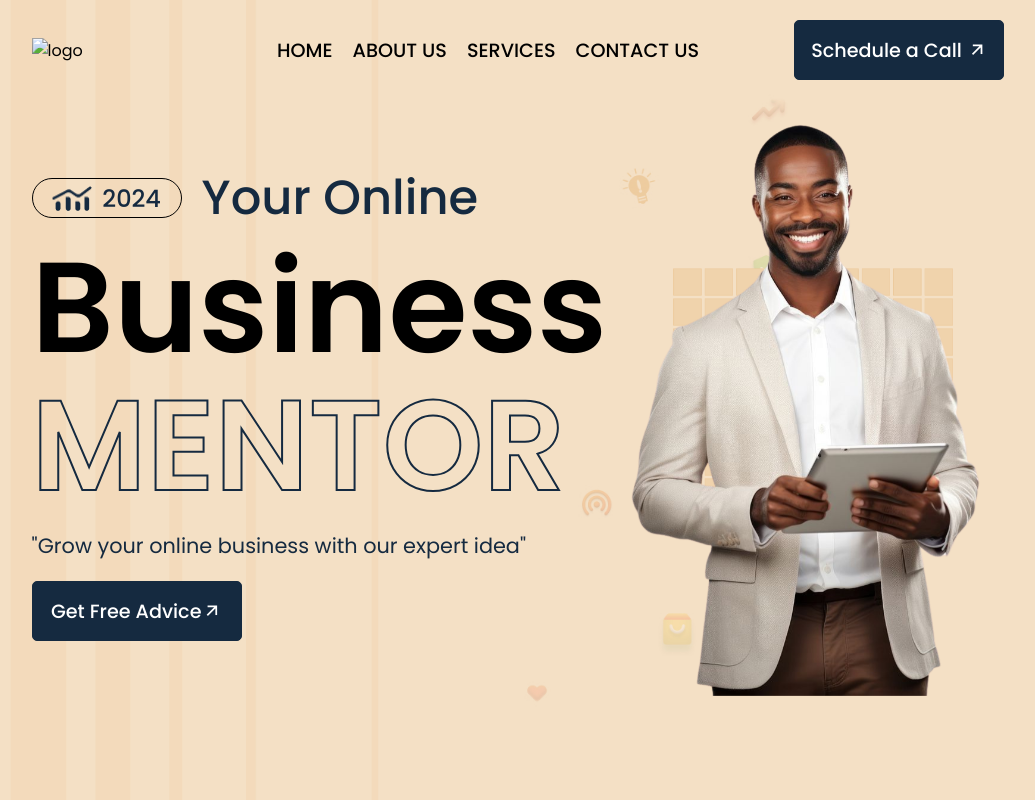
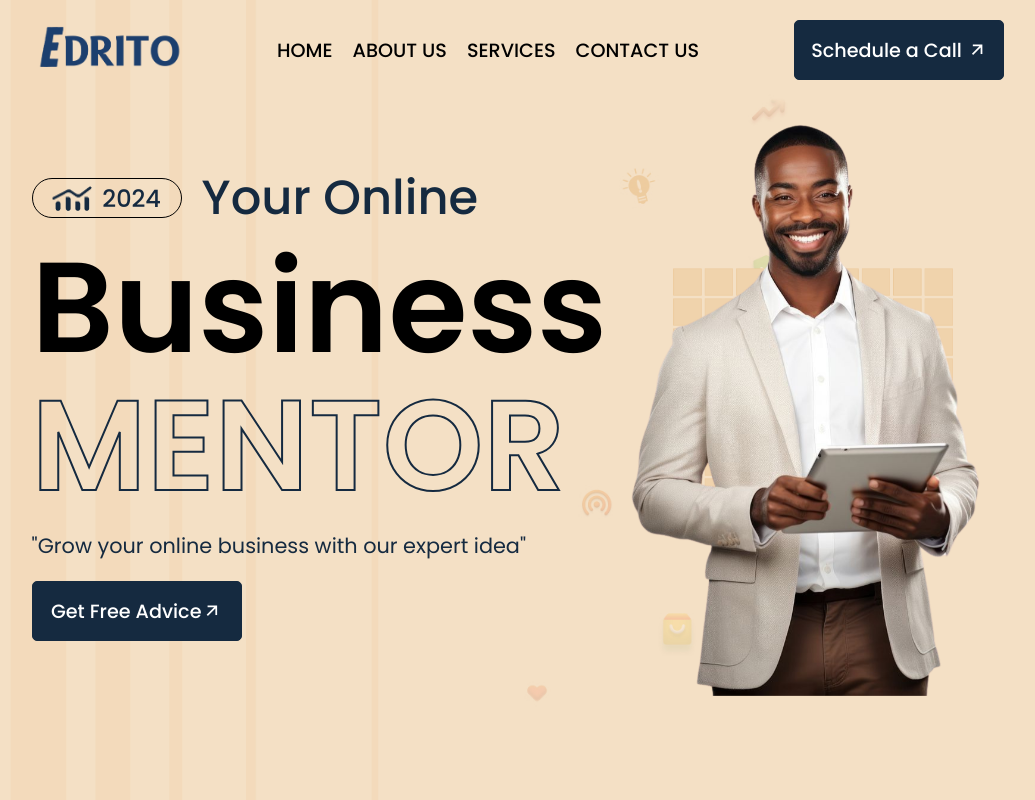
Before and after one commit to Festo-Wampamba/Grow-up, a plain HTML site: page index.html in a window 1280 px wide. Shown: the top 800 px of the page, without its empty margins (122-1157 px from the left). Drawn offline with nearby package versions, Linux system fonts and the light colour scheme.

Commit message:
Still under development

```diff
--- a/index.html
+++ b/index.html
@@ -22,7 +22,7 @@
     <header>
       <nav>
         <div class="logo">
-          <img src="img/logo_dark.png" alt="logo" />
+          <img src="img/logo.png" alt="logo" />
         </div>
         <ul class="menu">
           <li><a href="index.html">HOME</a></li>
```
